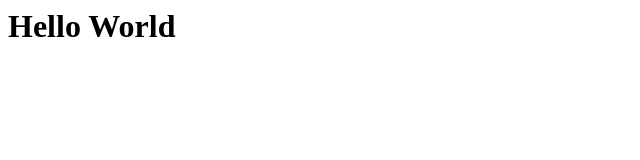
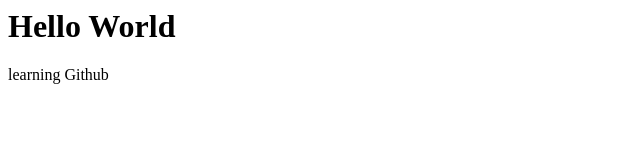
Before and after one commit to geffizy/GitGithubMasterClass, a plain HTML site: page index.html in a window 1280 px wide. Shown: the full height of the page, 0-640 px from the left. Drawn offline with Linux system fonts and the light colour scheme.

Commit message:
changes to index.html

```diff
--- a/index.html
+++ b/index.html
@@ -1 +1,5 @@
 <h1>Hello World</h1>
+
+<div>
+    <p>learning Github</p>
+</div>
```
